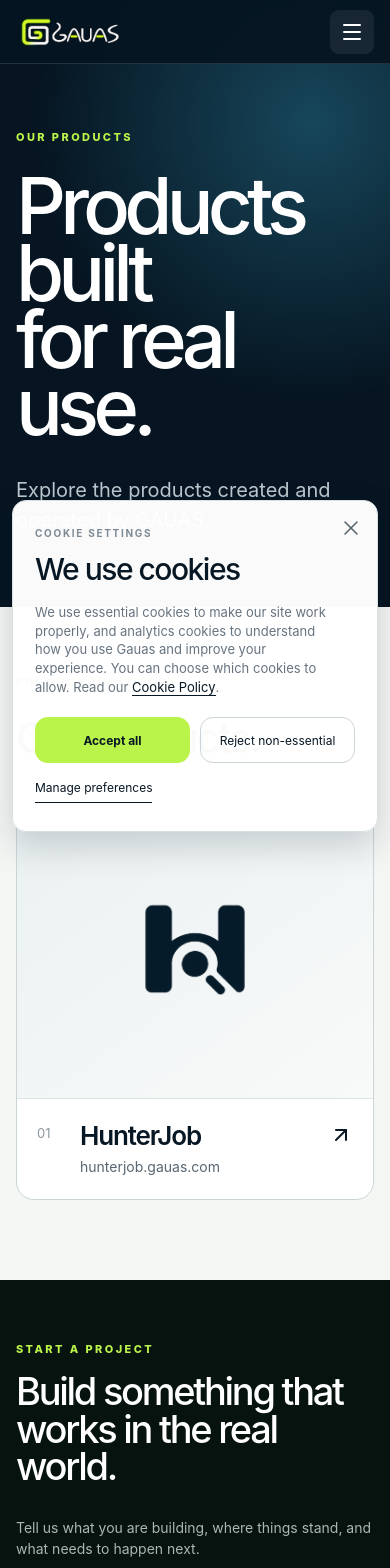
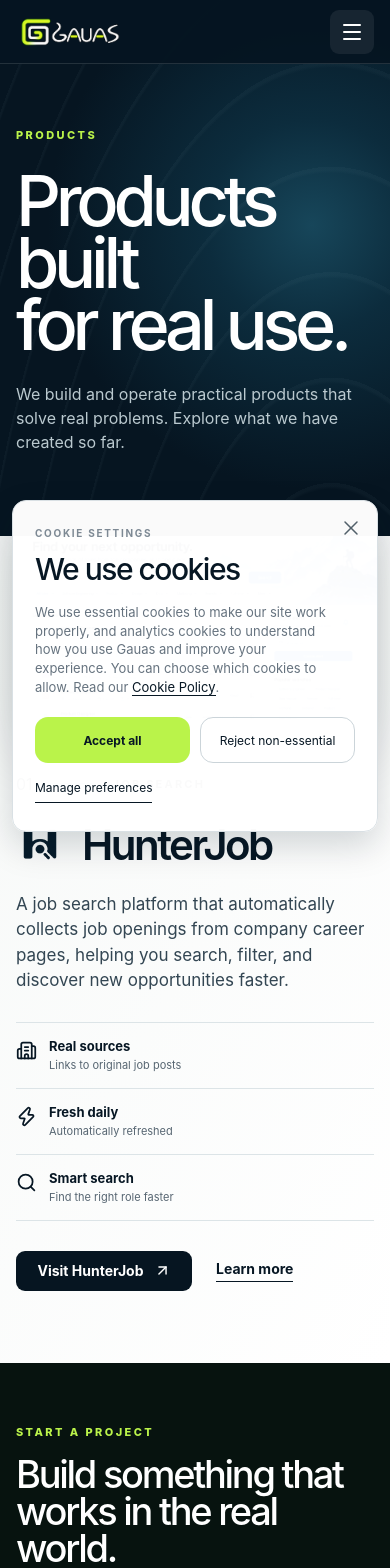
Before and after one commit to Gauas/home, a React (Vite) app: page /product in a window 390 px wide. Shown: the top 1568 px of the page. Built offline with nearby package versions, Linux system fonts and the light colour scheme.

Commit message:
feat: showcase product details

```diff
--- a/src/components/product/ProductPage.jsx
+++ b/src/components/product/ProductPage.jsx
@@ -1,4 +1,4 @@
-import { ArrowUpRight } from "lucide-react";
+import { ArrowUpRight, Building2, Search, Zap } from "lucide-react";
 import { PageShell } from "../common/PageShell";
 import { FinalCta } from "../common/FinalCta";
 
@@ -6,8 +6,15 @@
   {
     name: "HunterJob",
     url: "https://hunterjob.gauas.com",
-    displayUrl: "hunterjob.gauas.com",
+    category: "JOB SEARCH",
+    description: "A job search platform that automatically collects job openings from company career pages, helping you search, filter, and discover new opportunities faster.",
     logo: "/assets/products/hunterjob.png",
+    preview: "/assets/products/hunterjob-interface.png",
+    features: [
+      { title: "Real sources", copy: "Links to original job posts", icon: Building2 },
+      { title: "Fresh daily", copy: "Automatically refreshed", icon: Zap },
+      { title: "Smart search", copy: "Find the right role faster", icon: Search },
+    ],
   },
 ];
 
@@ -16,33 +23,37 @@
     <PageShell className="product-page">
       <section className="page-hero dark-page-hero product-hero">
         <div className="container">
-          <p className="eyebrow">OUR PRODUCTS</p>
+          <p className="eyebrow">PRODUCTS</p>
           <h1>Products built<br />for real use.</h1>
-          <p>Explore the products created and operated by GAUAS.</p>
+          <p>We build and operate practical products that solve real problems. Explore what we have created so far.</p>
         </div>
       </section>
-      <section className="product-index" aria-labelledby="product-list-title">
-        <div className="container">
-          <div className="product-index-heading">
-            <p className="eyebrow dark">PRODUCT DIRECTORY</p>
-            <h2 id="product-list-title">Our products.</h2>
-          </div>
-          <div className="product-grid">
-            {PRODUCTS.map((product, index) => (
-              <a className="product-card" href={product.url} target="_blank" rel="noreferrer" key={product.url}>
-                <div className="product-logo-wrap">
-                  <img src={product.logo} width="1254" height="1254" alt={`${product.name} logo`} />
-                </div>
-                <div className="product-card-copy">
-                  <span>{String(index + 1).padStart(2, "0")}</span>
-                  <div><h3>{product.name}</h3><p>{product.displayUrl}</p></div>
-                  <ArrowUpRight aria-hidden="true" />
-                </div>
-              </a>
-            ))}
-          </div>
-        </div>
-      </section>
+      <div className="product-index" aria-label="Product directory">
+        {PRODUCTS.map((product, index) => (
+          <section className="product-showcase container" key={product.url}>
+            <div className="product-story">
+              <div className="product-kicker"><span>{String(index + 1).padStart(2, "0")}</span><i aria-hidden="true" /><strong>{product.category}</strong></div>
+              <div className="product-identity">
+                <img src={product.logo} width="1254" height="1254" alt="" />
+                <h2>{product.name}</h2>
+              </div>
+              <p className="product-description">{product.description}</p>
+              <div className="product-features">
+                {product.features.map(({ title, copy, icon: Icon }) => (
+                  <div key={title}><Icon aria-hidden="true" /><p><strong>{title}</strong><span>{copy}</span></p></div>
+                ))}
+              </div>
+              <div className="product-actions">
+                <a className="dark-button" href={product.url} target="_blank" rel="noreferrer">Visit {product.name}<ArrowUpRight size={17} aria-hidden="true" /></a>
+                <a className="product-learn-link" href={product.url} target="_blank" rel="noreferrer">Learn more</a>
+              </div>
+            </div>
+            <a className="product-preview" href={product.url} target="_blank" rel="noreferrer" aria-label={`Visit ${product.name}`}>
+              <img src={product.preview} width="1586" height="992" alt={`${product.name} job search interface with employer identities hidden`} />
+            </a>
+          </section>
+        ))}
+      </div>
       <FinalCta />
     </PageShell>
   );
--- a/src/styles.css
+++ b/src/styles.css
@@ -1607,20 +1607,37 @@
 .work-status-band h2 { font-size: clamp(42px, 4vw, 62px); font-weight: 520; letter-spacing: -.06em; }
 .work-status-band .container > p:last-child { max-width: 600px; color: var(--body); font-size: var(--type-body); line-height: 1.55; }
 
-.product-index { padding-block: 96px 120px; background: #f4f6f4; }
-.product-index-heading { display: grid; grid-template-columns: .42fr 1.58fr; gap: 62px; align-items: end; }
-.product-index-heading h2 { font-size: clamp(42px, 4vw, 62px); font-weight: 520; letter-spacing: -.06em; line-height: 1; }
-.product-grid { display: grid; grid-template-columns: repeat(2, minmax(0, 1fr)); gap: 20px; margin-top: 54px; }
-.product-card { display: block; overflow: hidden; border: 1px solid #cbd5d7; border-radius: 18px; background: #fff; transition: border-color .2s ease, box-shadow .2s ease, transform .2s ease; }
-.product-card:hover { border-color: #aebdc0; box-shadow: 0 20px 45px #06152114; transform: translateY(-4px); }
-.product-logo-wrap { display: grid; min-height: 430px; place-items: center; padding: 70px; background: linear-gradient(145deg, #eaf0f1, #f8faf9); }
-.product-logo-wrap img { width: min(56%, 250px); height: auto; }
-.product-card-copy { display: grid; grid-template-columns: 38px 1fr auto; align-items: start; gap: 20px; padding: 25px 28px 28px; border-top: 1px solid var(--line); }
-.product-card-copy > span { padding-top: 5px; color: #89969c; font-size: var(--type-ui-sm); }
-.product-card-copy h3 { font-size: var(--type-title-xs); font-weight: 590; letter-spacing: -.045em; }
-.product-card-copy p { margin-top: 7px; color: var(--body); font-size: var(--type-ui); }
-.product-card-copy > svg { margin-top: 3px; transition: transform .2s ease; }
-.product-card:hover .product-card-copy > svg { transform: translate(4px, -4px); }
+.product-hero { position: relative; min-height: 430px; overflow: hidden; padding: 118px 0 72px; background: #061521; isolation: isolate; }
+.product-hero::before { position: absolute; z-index: -2; inset: 0; background: radial-gradient(circle at 80% 42%, #17465a 0, #0c2c3d 24%, #061521 60%); content: ""; }
+.product-hero::after { position: absolute; z-index: -1; inset: 0; background-image: repeating-radial-gradient(ellipse at 78% 145%, transparent 0 31px, #88a8b20d 32px 33px); opacity: .9; content: ""; transform: scale(1.25); }
+.product-hero h1 { max-width: 670px; font-size: clamp(66px, 7vw, 108px); line-height: .88; }
+.product-hero .container > p:last-child { max-width: 570px; margin-top: 27px; font-size: 18px; }
+.product-index { background: linear-gradient(120deg, #f7f9f8, #fff); }
+.product-showcase { display: grid; min-height: 610px; grid-template-columns: minmax(370px, .78fr) minmax(0, 1.22fr); gap: clamp(50px, 6vw, 105px); padding-block: 65px 92px; }
+.product-showcase + .product-showcase { border-top: 1px solid var(--line); }
+.product-story { align-self: center; }
+.product-kicker { display: flex; align-items: center; gap: 17px; color: var(--ink); font-size: var(--type-overline); letter-spacing: .2em; }
+.product-kicker span { font-size: var(--type-body); letter-spacing: 0; }
+.product-kicker i { width: 46px; height: 1px; background: #aeb9bd; }
+.product-kicker strong { font-size: inherit; }
+.product-identity { display: flex; align-items: center; gap: 18px; margin-top: 34px; }
+.product-identity img { width: 58px; height: 58px; object-fit: contain; }
+.product-identity h2 { font-size: clamp(40px, 4vw, 60px); font-weight: 620; letter-spacing: -.06em; }
+.product-description { max-width: 570px; margin-top: 22px; color: #334653; font-size: 19px; line-height: 1.5; }
+.product-features { display: grid; grid-template-columns: repeat(3, 1fr); margin-top: 34px; }
+.product-features > div { display: flex; min-width: 0; gap: 12px; padding-right: 18px; border-right: 1px solid var(--line); }
+.product-features > div + div { padding-left: 18px; }
+.product-features > div:last-child { border-right: 0; }
+.product-features svg { width: 21px; min-width: 21px; height: 21px; margin-top: 2px; }
+.product-features p { display: flex; min-width: 0; flex-direction: column; gap: 4px; }
+.product-features strong { font-size: var(--type-ui-sm); }
+.product-features span { color: var(--body); font-size: var(--type-overline); line-height: 1.35; }
+.product-actions { display: flex; align-items: center; gap: 34px; margin-top: 38px; }
+.product-actions .dark-button { min-width: 176px; gap: 10px; }
+.product-learn-link { padding-bottom: 4px; border-bottom: 1px solid var(--ink); font-size: var(--type-ui); font-weight: 650; }
+.product-preview { align-self: start; overflow: hidden; margin-top: -104px; border: 1px solid #dce5e9; border-radius: 14px 14px 0 0; background: #fff; box-shadow: 0 24px 60px #06152120; }
+.product-preview img { width: 100%; height: auto; transition: transform .45s ease; }
+.product-preview:hover img { transform: scale(1.012); }
 
 .studio-approach { display: grid; grid-template-columns: .82fr 1.18fr; gap: 110px; padding-block: 120px; }
 .studio-approach > div:first-child h2 { max-width: 610px; margin-top: 24px; font-size: clamp(54px, 5.6vw, 86px); font-weight: 520; letter-spacing: -.07em; line-height: .94; }
@@ -1664,11 +1681,12 @@
 @media (max-width: 900px) {
   .work-updating-row,
   .work-status-band > .container,
-  .product-index-heading,
   .goal-stack-heading,
   .studio-approach,
   .ai-outcomes header { grid-template-columns: 1fr; gap: 28px; }
-  .product-grid { grid-template-columns: 1fr; }
+  .product-showcase { grid-template-columns: 1fr; gap: 50px; }
+  .product-preview { grid-row: 1; margin-top: -88px; }
+  .product-story { grid-row: 2; }
   .studio-approach-copy > div { grid-template-columns: 1fr 1fr; }
   .goal-tabs,
   .goal-panel,
@@ -1680,10 +1698,20 @@
 @media (max-width: 600px) {
   .selected-work-updating,
   .work-status-band { padding-block: 52px; }
-  .product-index { padding-block: 68px 80px; }
-  .product-grid { margin-top: 38px; }
-  .product-logo-wrap { min-height: 300px; padding: 48px; }
-  .product-card-copy { grid-template-columns: 30px 1fr auto; gap: 13px; padding: 21px 20px 24px; }
+  .product-hero { min-height: 440px; padding-block: 128px 82px; }
+  .product-hero h1 { font-size: clamp(60px, 18vw, 76px); }
+  .product-hero .container > p:last-child { font-size: 16px; }
+  .product-showcase { min-height: 0; gap: 42px; padding-block: 0 72px; }
+  .product-preview { width: calc(100% + 8px); margin: -34px -4px 0; border-radius: 9px; }
+  .product-story { padding-top: 0; }
+  .product-identity { margin-top: 25px; }
+  .product-identity img { width: 48px; height: 48px; }
+  .product-identity h2 { font-size: 42px; }
+  .product-description { font-size: 17px; }
+  .product-features { grid-template-columns: 1fr; gap: 0; margin-top: 28px; border-top: 1px solid var(--line); }
+  .product-features > div,
+  .product-features > div + div { padding: 15px 0; border-right: 0; border-bottom: 1px solid var(--line); }
+  .product-actions { gap: 24px; margin-top: 30px; }
   .work-updating-row h2 { font-size: 40px; }
   .work-status-band h2 { font-size: 44px; }
   .studio-approach,
```
Also changed, not shown: public/assets/products/hunterjob-interface.png (added).
